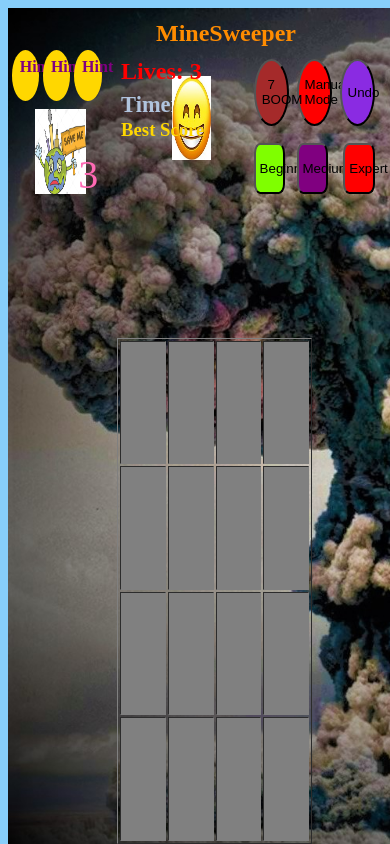
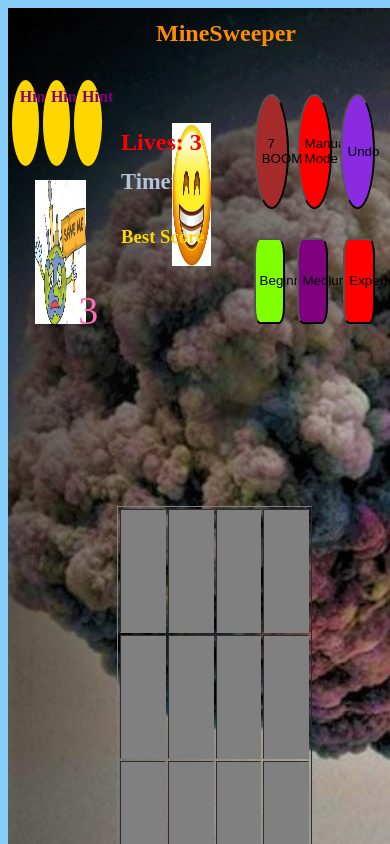
Before and after one commit to NirFunt/MineSweeper2, a plain HTML site: page index.html in a window 390 px wide. Both pictures are taken after a click on the button "Beginner". Shown: the top 844 px of the page. Drawn offline with Linux system fonts and the light colour scheme.

Commit message:
try fix positions for phone view

```diff
--- a/css/main.css
+++ b/css/main.css
@@ -15,7 +15,7 @@ body {
 }
 
 .all {
-    height: 100vh;
+    height: 170vh;
     width: 100vw;
     background-image: url("../img/explode4.png");
     background-repeat: no-repeat;
@@ -45,15 +45,15 @@ table {
     height: 60%;
     position: absolute;
     left: 25%;
-    bottom: 0%
+    bottom: -20%;
      /* left: 40%px; */
 }
 
  tr, td {
-    width: 5%;
-    height: 5%;
+    width: 50px;
+    height: 50px;
     text-align: center;
-    font-size: 150%;
+    font-size: 130%;
 }
 
 .cover {
--- a/js/buttons-handler.js
+++ b/js/buttons-handler.js
@@ -9,9 +9,9 @@ function setLevel(size, mines) {
     if (size === 4) document.querySelector('table').style.left = 30 + '%';
     if (size === 8) document.querySelector('table').style.left = 30 + '%';
     if (size === 12) document.querySelector('table').style.left = 30 + '%';
-    if (size === 4) document.querySelector('table').style.bottom = 0 + '%';
-    if (size === 8) document.querySelector('table').style.bottom = 0 + '%';
-    if (size === 12) document.querySelector('table').style.bottom = 0 + '%';
+    if (size === 4) document.querySelector('table').style.bottom = -20 + '%';
+    if (size === 8) document.querySelector('table').style.bottom = -50 + '%';
+    if (size === 12) document.querySelector('table').style.bottom = -70 + '%';
 }
 
 // start the hint logic
```
